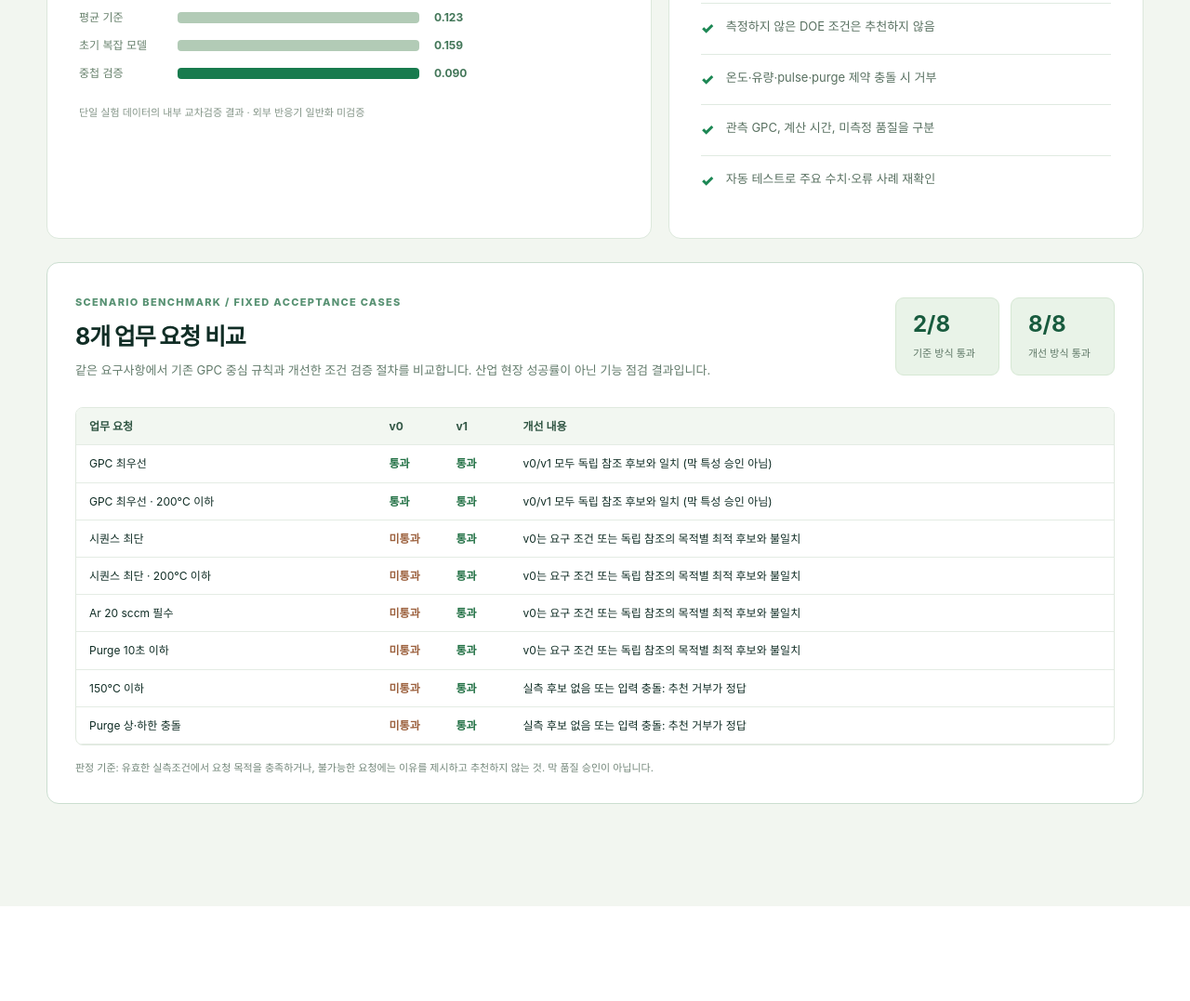
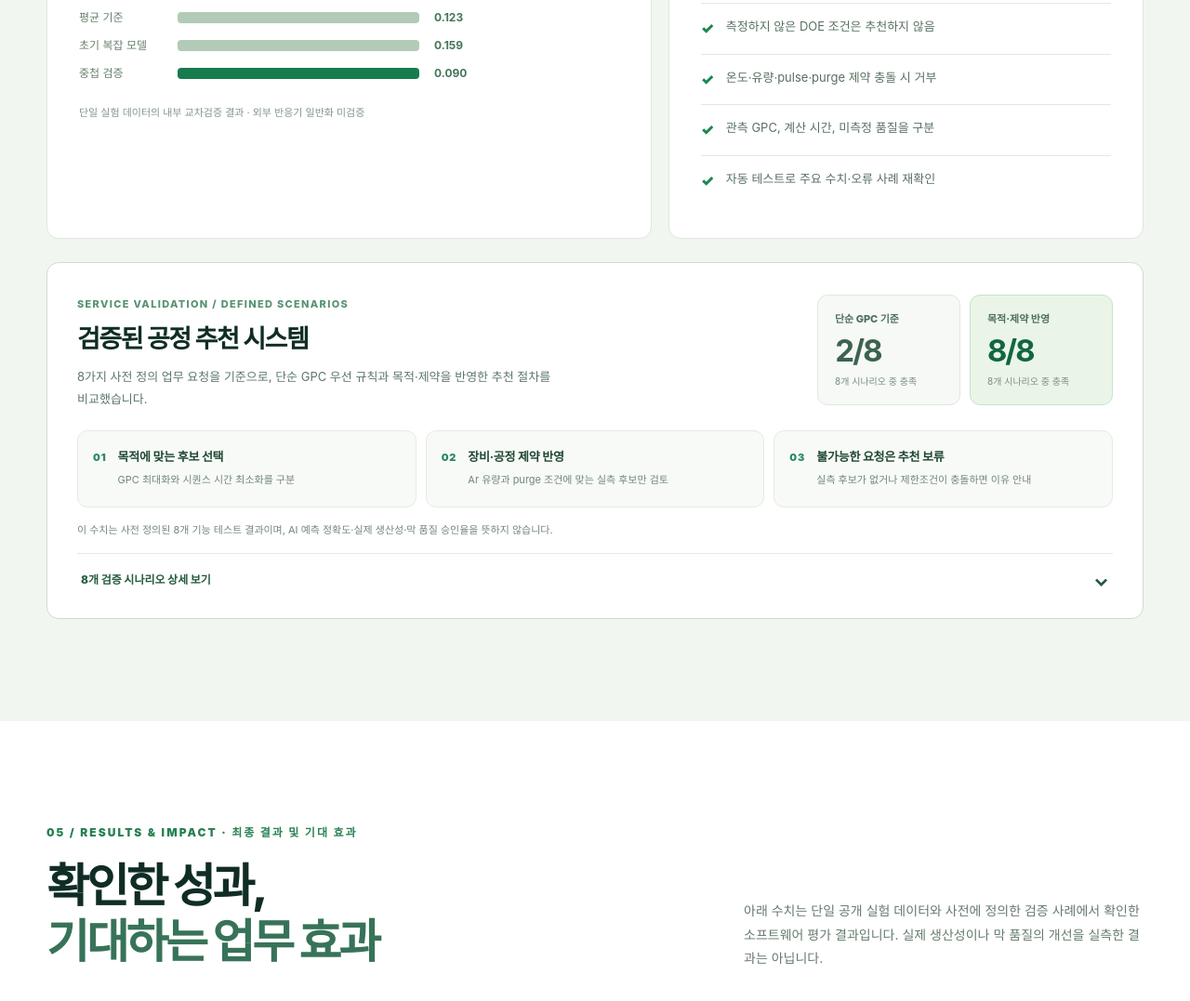
Before and after one commit to bluehypark14-star/ald-optix, a plain HTML site: page site/index.html in a window 1280 px wide. Shown: the part 4056-5133 px from the top of the page at 93% size. Drawn offline with Linux system fonts and the light colour scheme.

Commit message:
Add files via upload

```diff
--- a/site/index.html
+++ b/site/index.html
@@ -83,10 +83,45 @@
       </div>
       <div class="proof-grid"><article class="proof-feature"><div class="proof-label">MODEL EVALUATION / INTERNAL CV</div><div class="proof-metric"><strong id="nested-mae">0.090</strong><span>Å/cycle</span></div><p>중첩 그룹 교차검증 MAE (작을수록 좋음)</p><div class="mini-chart" role="img" aria-label="기준 평균 모델 약 0.123, 초기 복잡 모델 약 0.159, 개선 중첩 모델 약 0.090 앙스트롬 매 사이클 오차"><div><span>평균 기준</span><i style="--w:77%"></i><b id="baseline-mae">0.123</b></div><div><span>초기 복잡 모델</span><i style="--w:100%"></i><b id="complex-mae">0.159</b></div><div><span>중첩 검증</span><i class="highlight" style="--w:56%"></i><b id="nested-mae-mini">0.090</b></div></div><small>단일 실험 데이터의 내부 교차검증 결과 · 외부 반응기 일반화 미검증</small></article>
         <article class="proof-list"><div class="proof-label">ENGINEERING SAFEGUARDS</div><h3>추천 전에<br/>멈추는 시스템</h3><div><span class="tick">✓</span><p>측정하지 않은 DOE 조건은 추천하지 않음</p></div><div><span class="tick">✓</span><p>온도·유량·pulse·purge 제약 충돌 시 거부</p></div><div><span class="tick">✓</span><p>관측 GPC, 계산 시간, 미측정 품질을 구분</p></div><div><span class="tick">✓</span><p>자동 테스트로 주요 수치·오류 사례 재확인</p></div></article></div>
-      <div class="casebook-box" aria-labelledby="casebook-heading">
-        <div class="casebook-heading"><div><span class="proof-label">SCENARIO BENCHMARK / FIXED ACCEPTANCE CASES</span><h3 id="casebook-heading">8개 업무 요청 비교</h3><p>같은 요구사항에서 기존 GPC 중심 규칙과 개선한 조건 검증 절차를 비교합니다. 산업 현장 성공률이 아닌 기능 점검 결과입니다.</p></div><div class="casebook-scores"><div><strong id="case-v0-count">—</strong><span>기준 방식 통과</span></div><div><strong id="case-v1-count">—</strong><span>개선 방식 통과</span></div></div></div>
-        <div class="casebook-table-wrap"><table class="casebook-table"><thead><tr><th>업무 요청</th><th>v0</th><th>v1</th><th>개선 내용</th></tr></thead><tbody id="casebook-body"><tr><td colspan="4">검증 결과를 불러오는 중입니다.</td></tr></tbody></table></div>
-        <p class="casebook-footnote">판정 기준: 유효한 실측조건에서 요청 목적을 충족하거나, 불가능한 요청에는 이유를 제시하고 추천하지 않는 것. 막 품질 승인이 아닙니다.</p>
+      <div class="casebook-box casebook-summary" aria-labelledby="casebook-heading">
+        <div class="casebook-heading">
+          <div class="casebook-summary-intro">
+            <span class="proof-label">SERVICE VALIDATION / DEFINED SCENARIOS</span>
+            <h3 id="casebook-heading">검증된 공정 추천 시스템</h3>
+            <p>8가지 사전 정의 업무 요청을 기준으로, 단순 GPC 우선 규칙과 목적·제약을 반영한 추천 절차를 비교했습니다.</p>
+          </div>
+          <div class="casebook-scores" aria-label="업무 시나리오 기능 테스트 결과">
+            <div><span>단순 GPC 기준</span><strong id="case-v0-count">—</strong><small>8개 시나리오 중 충족</small></div>
+            <div class="casebook-score-highlight"><span>목적·제약 반영</span><strong id="case-v1-count">—</strong><small>8개 시나리오 중 충족</small></div>
+          </div>
+        </div>
+        <div class="casebook-examples" aria-label="주요 검증 항목">
+          <div class="casebook-example">
+            <span class="casebook-example-number">01</span>
+            <div><strong>목적에 맞는 후보 선택</strong><p>GPC 최대화와 시퀀스 시간 최소화를 구분</p></div>
+          </div>
+          <div class="casebook-example">
+            <span class="casebook-example-number">02</span>
+            <div><strong>장비·공정 제약 반영</strong><p>Ar 유량과 purge 조건에 맞는 실측 후보만 검토</p></div>
+          </div>
+          <div class="casebook-example">
+            <span class="casebook-example-number">03</span>
+            <div><strong>불가능한 요청은 추천 보류</strong><p>실측 후보가 없거나 제한조건이 충돌하면 이유 안내</p></div>
+          </div>
+        </div>
+        <p class="casebook-footnote">이 수치는 사전 정의된 8개 기능 테스트 결과이며, AI 예측 정확도·실제 생산성·막 품질 승인율을 뜻하지 않습니다.</p>
+        <details class="casebook-details">
+          <summary>8개 검증 시나리오 상세 보기 <span class="casebook-details-indicator" aria-hidden="true">⌄</span></summary>
+          <div class="casebook-details-content">
+            <div class="casebook-table-wrap">
+              <table class="casebook-table casebook-compact-table">
+                <thead><tr><th scope="col">검증 시나리오</th><th scope="col">단순 GPC 기준</th><th scope="col">목적·제약 반영</th></tr></thead>
+                <tbody id="casebook-body"><tr><td colspan="3">검증 결과를 불러오는 중입니다.</td></tr></tbody>
+              </table>
+            </div>
+            <p class="casebook-footnote">판정 기준: 요구사항을 충족하는 실측 레시피 선택 또는 조건을 충족하는 후보가 없을 때의 적절한 추천 거부.</p>
+          </div>
+        </details>
       </div>
     </div></section>
 
--- a/site/main.js
+++ b/site/main.js
@@ -415,7 +415,7 @@ async function boot() {
       body.replaceChildren();
       cases.forEach(c => {
         const tr = document.createElement('tr');
-        const cells = [c.scenario, c.v0_pass ? '통과' : '미통과', c.v1_pass ? '통과' : '미통과', c.diagnosis];
+        const cells = [c.scenario, c.v0_pass ? '통과' : '미통과', c.v1_pass ? '통과' : '미통과'];
         cells.forEach((value, idx) => {
           const td = element('td', idx === 1 ? (c.v0_pass ? 'pass' : 'fail') : idx === 2 ? (c.v1_pass ? 'pass' : 'fail') : '', value);
           tr.appendChild(td);
--- a/site/styles.css
+++ b/site/styles.css
@@ -142,3 +142,37 @@
 .analysis-footnote{padding:0 3px}
 @media(max-width:1050px){.analysis-grid{grid-template-columns:1fr}}
 @media(max-width:620px){.analysis-panel{padding:20px 14px}.analysis-heading{align-items:start;flex-direction:column}.analysis-heading h3{font-size:23px}.analysis-quickstats{grid-template-columns:1fr 1fr}.analysis-quickstats .analysis-stat:last-child{grid-column:1/-1}.analysis-chart-card{padding:17px 12px}.analysis-chart-header{flex-direction:column}.analysis-chart-header .factor-picker{display:flex;align-items:center;gap:9px}.factor-picker select{margin-top:0}.analysis-comparison{padding:16px 12px}}
+
+
+/* Final submission: compact service validation, technical evidence on demand. */
+.casebook-summary{padding:30px 32px}
+.casebook-summary .casebook-heading{align-items:center;margin-bottom:22px;gap:26px}
+.casebook-summary-intro{max-width:575px}
+.casebook-summary-intro h3{font-size:27px;line-height:1.32;letter-spacing:-.055em;margin:9px 0 10px}
+.casebook-summary-intro p{font-size:13px;line-height:1.85;max-width:565px;margin:0;color:#5c7769;word-break:keep-all}
+.casebook-summary .casebook-scores{gap:10px}
+.casebook-summary .casebook-scores>div{min-width:154px;background:#f6f9f5;border:1px solid #e0e9df;padding:17px 18px;border-radius:11px}
+.casebook-summary .casebook-scores>div.casebook-score-highlight{background:#eaf5e8;border-color:#c8e2ce}
+.casebook-summary .casebook-scores span{display:block;color:#4d6e5c;font-size:11px;font-weight:800;margin-bottom:5px}
+.casebook-summary .casebook-scores strong{font-size:33px;letter-spacing:-.06em;font-variant-numeric:tabular-nums;line-height:1.17;color:#3c6350}
+.casebook-summary .casebook-scores .casebook-score-highlight strong{color:#136640}
+.casebook-summary .casebook-scores small{display:block;margin-top:6px;font-size:10px;color:#7c8d80}
+.casebook-examples{display:grid;grid-template-columns:repeat(3,minmax(0,1fr));gap:10px}
+.casebook-example{display:flex;gap:12px;background:#f8faf7;border:1px solid #e4ece2;border-radius:11px;padding:18px 16px;min-width:0}
+.casebook-example-number{color:#2b8a60;font-size:11px;letter-spacing:.08em;font-weight:900;flex:0 0 auto;padding-top:2px}
+.casebook-example strong{display:block;color:#1f4833;font-size:13px;line-height:1.5;letter-spacing:-.02em}
+.casebook-example p{margin:6px 0 0;font-size:11px;line-height:1.75;color:#70877a;word-break:keep-all}
+.casebook-summary>.casebook-footnote{margin:15px 0 0;font-size:11px;line-height:1.7}
+.casebook-details{margin-top:16px;border-top:1px solid #e2ebe2}
+.casebook-details summary{display:flex;justify-content:space-between;gap:12px;align-items:center;cursor:pointer;list-style:none;padding:17px 4px 1px;color:#235a3e;font-size:12px;font-weight:800}
+.casebook-details summary::-webkit-details-marker{display:none}
+.casebook-details summary:focus-visible{outline:2px solid #348356;outline-offset:5px;border-radius:3px}
+.casebook-details-indicator{display:inline-block;font-size:21px;line-height:1;transition:transform .2s ease}
+.casebook-details[open] .casebook-details-indicator{transform:rotate(180deg)}
+.casebook-details-content{padding-top:15px}
+.casebook-compact-table{min-width:480px;font-size:12px}
+.casebook-compact-table th,.casebook-compact-table td{padding:12px 15px}
+.casebook-compact-table th:nth-child(2),.casebook-compact-table th:nth-child(3){width:155px}
+@media(max-width:990px){.casebook-summary .casebook-heading{align-items:stretch;flex-direction:column}.casebook-summary .casebook-scores{width:100%}.casebook-summary .casebook-scores>div{flex:1}}
+@media(max-width:700px){.casebook-summary{padding:23px 20px}.casebook-examples{grid-template-columns:1fr}.casebook-example{padding:14px 16px}.casebook-summary-intro h3{font-size:24px}}
+@media(max-width:390px){.casebook-summary{padding:20px 14px}.casebook-summary .casebook-scores>div{min-width:0;padding:13px 10px}.casebook-summary .casebook-scores strong{font-size:28px}.casebook-summary .casebook-scores span{font-size:10px}}
```
